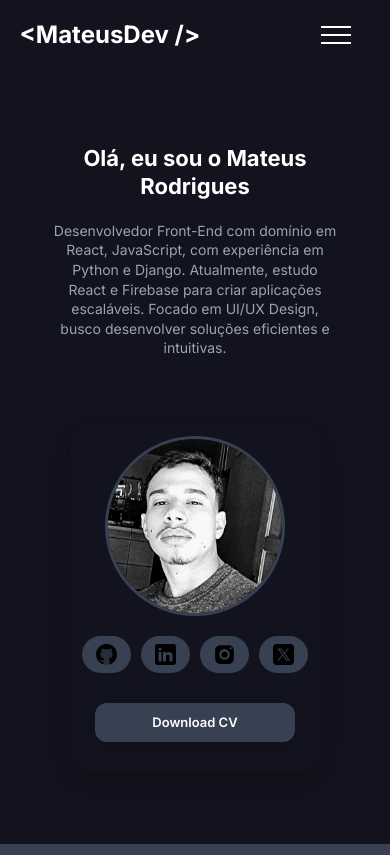
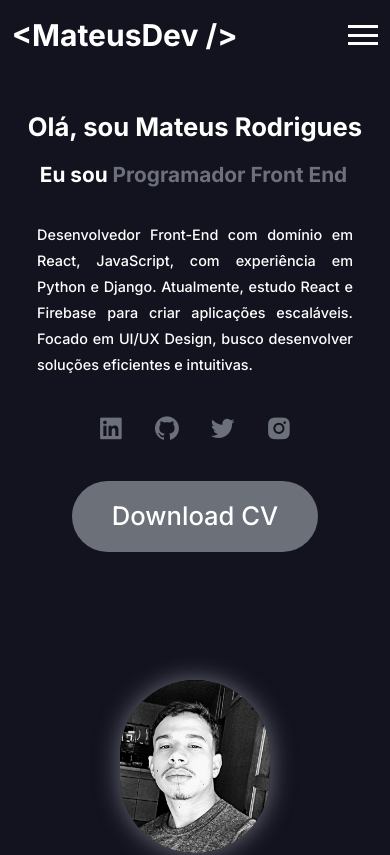
Before and after one commit to Mateusinhodev/portfolio_MateusDev, a React (Create React App) app: page / in a window 390 px wide. Shown: the top 855 px of the page. Built offline with nearby package versions, Linux system fonts and the light colour scheme.

Commit message:
Modificando o Home

```diff
--- a/package.json
+++ b/package.json
@@ -10,6 +10,7 @@
     "@mui/icons-material": "^6.4.7",
     "@mui/lab": "^6.0.0-beta.30",
     "@mui/material": "^6.4.7",
+    "boxicons": "^2.1.4",
     "cra-template": "1.2.0",
     "css-loader": "^7.1.2",
     "lucide-react": "^0.477.0",
--- a/src/App.css
+++ b/src/App.css
@@ -1,4 +1,5 @@
 @import url('https://fonts.googleapis.com/css2?family=Inter:ital,opsz,wght@0,14..32,100..900;1,14..32,100..900&display=swap');
+@import 'boxicons/css/boxicons.min.css';
 
 @tailwind base;
 @tailwind components;
--- a/src/components/Header/style.css
+++ b/src/components/Header/style.css
@@ -1,47 +1,46 @@
-body {
-    color: #FFF;
-    font-family: "Inter", serif;
-    font-weight: 700;
-    /* font-size: 30px; */
-}
-
 .header {
+    position: fixed;
+    top: 0;
+    left: 0;
+    right: 0;
     display: flex;
     justify-content: space-between;
-    width: 80%;
-    max-width: 1200px;
+    align-items: center;
     height: 70px;
-    align-items: center;
+    padding: 0 13%;
+    width: 100%;
     margin: 0 auto;
-    /* border: 2px solid #fff; */
+    z-index: 1000;
+    background-color: #13131f;
 }
 
 .logo {
     font-size: 30px;
-    text-align: center;
+    font-weight: bold;
+    color: #fff;
 }
 
 .menu-container {
     display: flex;
-    /* align-items: center; */
+    align-items: center;
 }
 
 .menu {
     display: flex;
-    gap: 10px;
-    /* flex-wrap: nowrap;
-    float: left;
-    align-items: center;
-    height: 45px;
-    padding: 15px;
-    border-radius: 20px;
-    list-style: none; */
+    gap: 20px;
+    list-style: none;
 }
 
 .menu-item a {
+    font-size: 18px;
     position: relative;
     text-decoration: none;
     color: #6c7079;
+    transition: color 0.3s;
+}
+
+.menu-item a:hover {
+    color: #fff;
 }
 
 .menu-item a::after {
@@ -59,26 +58,25 @@ body {
     width: 100%;
 }
 
-
 /* Menu Hamburguer */
+.menuButton {
+    display: none;
+}
 
 @media (max-width: 860px) {
     .menuButton {
         width: 30px;
         height: 30px;
-        position: relative;
-        right: 20px;
         cursor: pointer;
         display: flex;
         flex-direction: column;
-        text-align: center;
         justify-content: space-evenly;
+        margin-left: auto;
     }
 
     .linha {
-        display: block;
         width: 100%;
-        height: 2px;
+        height: 3px;
         background-color: white;
     }
 
@@ -88,31 +86,25 @@ body {
 
     .show {
         display: flex;
-        width: 25%;
-        height: auto;
+        flex-direction: column;
+        gap: 1rem;
         position: absolute;
-        top: 70px; /* Considere alinhar à altura do header */
-        right: 12%;
-        background-color: #0d0d0d; /* se quiser um fundo escuro pra destacar */
-        flex-direction: column;
+        top: 70px;
+        right: 5%;
+        background-color: #0d0d0d;
         padding: 20px;
-        gap: 1rem;
+        border-radius: 10px;
         z-index: 999;
     }
 }
 
-@media(max-width: 480px) {
+@media (max-width: 480px) {
     .header {
-        width: 90%;
-    }
-    .show {
-       width: 100%;
-       text-align: center;
-       margin-right: 0px;
-       right: 0;
+        padding: 0 3%;
     }
 
-    .logo {
-        font-size: 24px;
+    .show {
+        right: 3%;
+        width: 80%;
     }
 }
--- a/src/pages/Home/index.js
+++ b/src/pages/Home/index.js
@@ -5,91 +5,45 @@ import "./style.css";
 
 function Apresentacao() {
   return (
-    <div className="home-container">
-      <div className="apresentacao-container">
-        <h1 className="apresentacao-nome">Olá, eu sou o Mateus Rodrigues</h1>
-        <p className="apresentacao-introducao">
-          Desenvolvedor Front-End com domínio em React, JavaScript, com experiência em Python e Django. Atualmente, estudo React e Firebase para criar aplicações escaláveis. Focado em UI/UX Design, busco desenvolver soluções eficientes e intuitivas.
-        </p>
-        {/* <CurriculoBtn /> */}
-        {/* <Social /> */}
+    <section className="home" id="home">
+      <div className="home-container">
+          <h1>Olá, sou Mateus Rodrigues</h1>
+          <h3 className="text-animation">Eu sou <span></span></h3>
+          <p>
+            Desenvolvedor Front-End com domínio em React, JavaScript, com experiência em Python e Django. Atualmente, estudo React e Firebase para criar aplicações escaláveis. Focado em UI/UX Design, busco desenvolver soluções eficientes e intuitivas.
+          </p>
+          <Social />
+          <CurriculoBtn />
       </div>
       <ImagemPerfil />
-    </div>
+    </section>
+
   );
 }
 
 function ImagemPerfil() {
   return (
-    <div className="imagem-container">
-      <img className="imagem-perfil" src={imagemperfil} alt="Imagem de perfil" />
-      {/* <div class="designation">Desenvolvedor Front End</div>
-      <p>mateusdev23@gmail.com</p> */}
-      <Social/>
-      <CurriculoBtn />
+    <div className="home-img">
+      <img src={imagemperfil} alt="Imagem de perfil" />
+    </div>
+  );
+}
+
+function Social() {
+  return (
+    <div className="social-icons">
+        <a href="https://www.linkedin.com/in/mateus-rodrigues-a47002264/"><i class='bx bxl-linkedin-square'></i></a>
+        <a href="https://www.linkedin.com/in/mateus-rodrigues-a47002264/"><i class='bx bxl-github' ></i></a>
+        <a href="https://www.linkedin.com/in/mateus-rodrigues-a47002264/"><i class='bx bxl-twitter' ></i></a>
+        <a href="https://www.linkedin.com/in/mateus-rodrigues-a47002264/"><i class='bx bxl-instagram-alt' ></i></a>
     </div>
   );
 }
 
 function CurriculoBtn() {
   return (
-    <button className="curriculo-btn">
+    <div className="btn-curriculo">
       <a href={curriculo} download="curriculo">Download CV</a>
-    </button>
-  );
-}
-
-function Social() {
-  return (
-    <div className="social-container">
-        {/* GitHub */}
-        <a
-            href="https://github.com/Mateusinhodev"
-            target="_blank"
-            rel="noopener noreferrer"
-            className="text-gray-500 transition-colors duration-300 hover:text-blue-700"
-        >
-            <svg xmlns="http://www.w3.org/2000/svg" x="0px" y="0px" width="25" height="25" viewBox="0,0,256,256">
-            <g fill-rule="nonzero" stroke="none" stroke-width="1" stroke-linecap="butt" stroke-linejoin="miter" stroke-miterlimit="10" stroke-dasharray="" stroke-dashoffset="0" font-family="none" font-weight="none" font-size="none" text-anchor="none"><g transform="scale(10.66667,10.66667)"><path d="M12,2c-5.52285,0 -10,4.47715 -10,10c0,5.52285 4.47715,10 10,10c5.52285,0 10,-4.47715 10,-10c0,-5.52285 -4.47715,-10 -10,-10z" opacity="0.3"></path><path d="M10.9,2.1c-4.6,0.5 -8.3,4.2 -8.8,8.7c-0.5,4.7 2.2,8.9 6.3,10.5c0.3,0.1 0.6,-0.1 0.6,-0.5v-1.6c0,0 -0.4,0.1 -0.9,0.1c-1.4,0 -2,-1.2 -2.1,-1.9c-0.1,-0.4 -0.3,-0.7 -0.6,-1c-0.3,-0.1 -0.4,-0.1 -0.4,-0.2c0,-0.2 0.3,-0.2 0.4,-0.2c0.6,0 1.1,0.7 1.3,1c0.5,0.8 1.1,1 1.4,1c0.4,0 0.7,-0.1 0.9,-0.2c0.1,-0.7 0.4,-1.4 1,-1.8c-2.3,-0.5 -4,-1.8 -4,-4c0,-1.1 0.5,-2.2 1.2,-3c-0.1,-0.2 -0.2,-0.7 -0.2,-1.4c0,-0.4 0,-1 0.3,-1.6c0,0 1.4,0 2.8,1.3c0.5,-0.2 1.2,-0.3 1.9,-0.3c0.7,0 1.4,0.1 2,0.3c1.3,-1.3 2.8,-1.3 2.8,-1.3c0.2,0.6 0.2,1.2 0.2,1.6c0,0.8 -0.1,1.2 -0.2,1.4c0.7,0.8 1.2,1.8 1.2,3c0,2.2 -1.7,3.5 -4,4c0.6,0.5 1,1.4 1,2.3v2.6c0,0.3 0.3,0.6 0.7,0.5c3.7,-1.5 6.3,-5.1 6.3,-9.3c0,-6 -5.1,-10.7 -11.1,-10z"></path></g></g>
-            </svg>
-        </a>
-
-        {/* LinkedIn */}
-        <a
-            href="https://www.linkedin.com/in/mateus-rodrigues-a47002264/"
-            target="_blank"
-            rel="noopener noreferrer"
-            className="text-gray-500 transition-colors duration-300 hover:text-blue-700"
-        >
-            <svg xmlns="http://www.w3.org/2000/svg" x="0px" y="0px" width="25" height="25" viewBox="0,0,256,256">
-            <g fill-rule="nonzero" stroke="none" stroke-width="1" stroke-linecap="butt" stroke-linejoin="miter" stroke-miterlimit="10" stroke-dasharray="" stroke-dashoffset="0" font-family="none" font-weight="none" font-size="none" text-anchor="none"><g transform="scale(5.12,5.12)"><path d="M41,4h-32c-2.76,0 -5,2.24 -5,5v32c0,2.76 2.24,5 5,5h32c2.76,0 5,-2.24 5,-5v-32c0,-2.76 -2.24,-5 -5,-5zM17,20v19h-6v-19zM11,14.47c0,-1.4 1.2,-2.47 3,-2.47c1.8,0 2.93,1.07 3,2.47c0,1.4 -1.12,2.53 -3,2.53c-1.8,0 -3,-1.13 -3,-2.53zM39,39h-6c0,0 0,-9.26 0,-10c0,-2 -1,-4 -3.5,-4.04h-0.08c-2.42,0 -3.42,2.06 -3.42,4.04c0,0.91 0,10 0,10h-6v-19h6v2.56c0,0 1.93,-2.56 5.81,-2.56c3.97,0 7.19,2.73 7.19,8.26z"></path></g></g>
-            </svg>
-        </a>
-
-
-        {/* Instagram */}
-        <a
-            href="https://www.instagram.com/mateus.mt11/"
-            target="_blank"
-            rel="noopener noreferrer"
-            className="text-gray-500 transition-colors duration-300 hover:text-blue-700"
-        >
-            <svg xmlns="http://www.w3.org/2000/svg" x="0px" y="0px" width="25" height="25" viewBox="0,0,256,256">
-            <g fill-rule="nonzero" stroke="none" stroke-width="1" stroke-linecap="butt" stroke-linejoin="miter" stroke-miterlimit="10" stroke-dasharray="" stroke-dashoffset="0" font-family="none" font-weight="none" font-size="none" text-anchor="none"><g transform="scale(10.66667,10.66667)"><path d="M8,3c-2.761,0 -5,2.239 -5,5v8c0,2.761 2.239,5 5,5h8c2.761,0 5,-2.239 5,-5v-8c0,-2.761 -2.239,-5 -5,-5zM18,5c0.552,0 1,0.448 1,1c0,0.552 -0.448,1 -1,1c-0.552,0 -1,-0.448 -1,-1c0,-0.552 0.448,-1 1,-1zM12,7c2.761,0 5,2.239 5,5c0,2.761 -2.239,5 -5,5c-2.761,0 -5,-2.239 -5,-5c0,-2.761 2.239,-5 5,-5zM12,9c-1.65685,0 -3,1.34315 -3,3c0,1.65685 1.34315,3 3,3c1.65685,0 3,-1.34315 3,-3c0,-1.65685 -1.34315,-3 -3,-3z"></path></g></g>
-            </svg>
-        </a>
-
-        {/* Twiter */}
-        <a
-            href="https://x.com/MateusinhoDev"
-            target="_blank"
-            rel="noopener noreferrer"
-            className="text-gray-500 transition-colors duration-300 hover:text-blue-700"
-        >
-            <svg xmlns="http://www.w3.org/2000/svg" x="0px" y="0px" width="25" height="25" viewBox="0,0,256,256">
-            <g fill-rule="nonzero" stroke="none" stroke-width="1" stroke-linecap="butt" stroke-linejoin="miter" stroke-miterlimit="10" stroke-dasharray="" stroke-dashoffset="0" font-family="none" font-weight="none" font-size="none" text-anchor="none"><g transform="scale(5.12,5.12)"><path d="M11,4c-3.866,0 -7,3.134 -7,7v28c0,3.866 3.134,7 7,7h28c3.866,0 7,-3.134 7,-7v-28c0,-3.866 -3.134,-7 -7,-7zM13.08594,13h7.9375l5.63672,8.00977l6.83984,-8.00977h2.5l-8.21094,9.61328l10.125,14.38672h-7.93555l-6.54102,-9.29297l-7.9375,9.29297h-2.5l9.30859,-10.89648zM16.91406,15l14.10742,20h3.06445l-14.10742,-20z"></path></g></g>
-            </svg>
-        </a>
     </div>
   );
 }
--- a/src/pages/Home/style.css
+++ b/src/pages/Home/style.css
@@ -1,324 +1,235 @@
-/* Container principal */
-.home-container {
-    display: flex;
-    flex-wrap: wrap;
-    width: 90%;
-    max-width: 1200px;
-    align-items: center;
-    justify-content: center;
-    min-height: calc(100vh - 70px);
-    margin: 0 auto;
-    gap: 60px;
+section {
+    min-height: 100vh;
+    padding: 5rem 10%;
 }
 
-/* Apresentação texto */
-.apresentacao-container {
-    width: 70%;
-    max-width: 700px;
-    /* text-align: center; */
-}
-
-.apresentacao-nome {
-    font-size: clamp(1rem, 2vw, 6rem);
-    font-weight: 700;
-    margin-bottom: 25px;
-    color: #FFF;
-    font-family: 'Inter', sans-serif;
-}
-
-.apresentacao-introducao {
-    font-size: clamp(1rem, 2vw, 1.6rem);
-    font-weight: 400;
-    margin-top: 20px;
-    line-height: 1.6;
-    color: #9CA3AF;
-    text-align: justify;
-    max-width: 700px;
-    margin-left: auto;
-    margin-right: auto;
-}
-
-.curriculo-btn {
-    width: clamp(160px, 40%, 220px);
-    background-color: #374151;
-    color: #ffffff;
-    text-align: center;
-    font-size: 1rem;
-    font-weight: 600;
-    border-radius: 12px;
-    border: none;
-    padding: 12px;
-    cursor: pointer;
-    transition: background-color 0.3s, transform 0.2s;
-    margin: 25px auto;
-    box-shadow: 0px 4px 10px rgba(0,0,0,0.1);
+.home {
     display: flex;
     align-items: center;
     justify-content: center;
+    gap: 8rem;
+    flex-wrap: wrap; /* Adicionado para responsividade */
 }
 
-.curriculo-btn:hover {
-    background-color: #4b5563;
-    transform: scale(1.05);
+.home-container {
+    display: flex;
+    flex-direction: column;
+    align-items: flex-start; /* Melhor que baseline para alinhamento */
+    text-align: left;
+    justify-content: center;
+    /* margin-top: 0.5rem; */
 }
 
-.social-container {
-    display: flex;
-    gap: 12px;
-    margin: 20px auto 10px;
+span {
+    color: #6c7079;
+}
+
+.home-container h3 {
+    margin-bottom: 2rem;
+    margin-top: 1rem;
+    font-size: 2.5rem;
+}
+
+.home-container h1 {
+    font-size: 3rem;
+    font-weight: 700;
+    margin-top: 4rem;
+    line-height: 1.2;
+}
+
+.home-container p {
+    font-size: 1.2rem;
+    font-weight: 500;
+    line-height: 1.8;
+    max-width: 700px;
+    text-align: justify;
+}
+
+.home-img {
+    border-radius: 300px;
+}
+
+.home-img img {
+    width: 32vw;
+    max-width: 300px;
+    border-radius: 300px;
+    box-shadow: 0 0 25px #6c7079;
+    cursor: pointer;
+    transition: 0.4s ease-in-out;
+}
+
+.home-img img:hover {
+    box-shadow: 0 0 25px #6c7079,
+                0 0 50px #6c7079,
+                0 0 100px #6c7079;
+}
+
+.social-icons {
+    margin-top: 2rem;
+}
+
+.social-icons a {
+    display: inline-flex;
     justify-content: center;
     align-items: center;
-    flex-wrap: wrap;
+    width: 3rem;
+    height: 3rem;
+    background: transparent;
+    /* border: 2px solid #6c7079; */
+    font-size: 2.5rem;
+    border-radius: 50%;
+    color: #6c7079;
+    margin: 0 1rem 0 0;
+    transition: 0.3s ease-in-out;
 }
 
-.social-container a {
-    padding: 6px 12px;
-    text-decoration: none;
-    background-color: #374151;
-    color: #ffffff;
-    border-radius: 20px;
-    transition: all 0.3s;
-    font-weight: 500;
-    font-size: clamp(0.8rem, 2vw, 1rem);
+.social-icons a:hover {
+    color: #6c7079;
+    transform: scale(1.3) translateY(-5px);
+    box-shadow: 0 0 25px #6c7079;
+    /* background-color: #6c7079; */
 }
 
-.social-container a:hover {
-    background-color: #cfd6e4;
-    color: #111827;
-    transform: scale(1.1);
-    box-shadow: 0 4px 12px rgba(0,0,0,0.2);
+.btn-curriculo {
+    display: inline-block;
+    padding: 1rem 2.5rem;
+    background-color: #6c7079;
+    color: #fff;
+    font-size: 1.6rem;
+    font-weight: 500;
+    border-radius: 3rem;
+    border: none;
+    text-decoration: none;
+    transition: 0.3s ease-in-out;
+    margin-top: 2rem;
 }
 
-/* Imagem container */
-.imagem-container {
-    display: flex;
-    flex-direction: column;
-    justify-content: center;
-    align-items: center;
-    width: 100%;
-    max-width: 420px;
-    padding: 15px;
-    box-shadow: 0px 8px 24px rgba(0, 0, 0, 0.2);
-    border-radius: 20px;
-    background-color: #13131f;
-    text-align: center;
-    margin: 0 auto;
+.btn-curriculo:hover {
+    background-color: #fff;
+    color: #6c7079;
+    box-shadow: 0 0 15px #6c7079;
+    transform: translateY(-5px);
 }
 
-.imagem-perfil {
-    width: 100%;
-    max-width: 350px;
-    height: auto;
-    aspect-ratio: 1 / 1;
-    object-fit: cover;
-    border: 3px solid #374151;
-    border-radius: 50%;
-    transition: transform 0.3s;
+.text-animation {
+    /* font-size: 34px;
+    font-weight: 600;
+    min-width: 280px; */
+    overflow: hidden;
+    white-space: nowrap;
+    border-right: 3px solid #6c7079;
+    animation: typing 3.5s steps(30, end), blink 0.75s step-end infinite;
+    font-size: 2.5rem;
+    font-weight: bold;
 }
 
-.imagem-perfil:hover {
-    transform: scale(1.05);
+.text-animation span {
+    position: relative;
 }
 
-.designation {
-    margin-top: 15px;
-    font-size: clamp(0.9rem, 2vw, 1.2rem);
-    color: #4b5563;
-    font-family: "Inter", sans-serif;
-    font-weight: 500;
+.text-animation span:before {
+    content: "Programador Front End";
+    color: #6c7079;
+    animation: words 20s infinite;
 }
 
-/* Responsividade extra */
+@keyframes typing {
+    from { width: 0; }
+    to { width: 100%; }
+}
 
-@media (max-width: 1366px) {
-    .home-container {
-      flex-direction: column;
-      align-items: center;
-      gap: 30px; /* Reduz o espaço entre texto e imagem */
-      padding: 40px 20px;
+@keyframes blink {
+    50% { border-color: transparent; }
+}
+
+/* Telas pequenas (tablets e celulares maiores: 768px - 991px) */
+@media (max-width: 991px) {
+    .home {
+        flex-direction: column;
+        text-align: center;
+        align-items: center;
     }
 
-    .apresentacao-container {
-      max-width: 700px;
-      text-align: center;
+    .home-container {
+        align-items: center;
+        text-align: center;
     }
 
-    .apresentacao-nome {
-      font-size: 34px;
+    .home-container h1 {
+        font-size: 2.5rem;
     }
 
-    .apresentacao-introducao {
-      font-size: 20px;
-      line-height: 1.6;
+    .home-container h3 {
+        font-size: 2rem;
     }
 
-    .imagem-container {
-      width: auto;
-      max-width: 320px;
-      padding: 0;
+    .home-container p {
+        font-size: 1rem;
+        max-width: 90%;
     }
 
-    .imagem-perfil {
-      width: 100%;
-      height: auto;
+    .home-img img {
+        width: 60vw;
+        max-width: 220px;
     }
 
-    .social-container {
-      justify-content: center;
-    }
-
-    .curriculo-btn {
-      margin: 20px auto 0 auto;
-      display: block;
+    .social-icons a {
+        font-size: 2rem;
+        width: 2.8rem;
+        height: 2.8rem;
     }
 }
 
-@media (max-width: 1320px) {
-    .home-container {
-        gap: 60px;
-        padding: 20px 0;
+/* Telas extra pequenas (celulares: até 767px) */
+@media (max-width: 767px) {
+    section {
+        padding: 3rem 5%;
     }
 
-    .apresentacao-container {
-        max-width: 600px;
+    .home-container h1 {
+        font-size: 2rem;
     }
 
-    .apresentacao-nome {
-        font-size: 32px;
-        /* text-align: center; */
+    .home-container h3 {
+        font-size: 1.6rem;
     }
 
-    .apresentacao-introducao {
-        font-size: 20px;
-        text-align: justify;
-        line-height: 1.5;
+    .home-container p {
+        font-size: 0.95rem;
     }
 
-    .curriculo-btn {
-        width: 180px;
-        margin: 20px auto;
-        font-size: 15px;
-        display: flex;
-        justify-content: center;
+    .home-img img {
+        width: 70vw;
+        max-width: 180px;
     }
 
-    .social-container {
-        justify-content: center;
-        gap: 10px;
-    }
-
-    .imagem-container {
-        width: 380px;
-        height: auto;
-        padding: 20px;
-    }
-
-    .imagem-perfil {
-        width: 300px;
-        height: 300px;
-    }
-
-    .designation {
-        font-size: 15px;
-        margin-top: 10px;
+    .social-icons a {
+        margin: 0 0.5rem;
     }
 }
 
-@media (max-width: 1156px) {
-    .apresentacao-nome {
-        text-align: center;
+/* Telas muito pequenas (smartphones antigos, até 480px) */
+@media (max-width: 480px) {
+    .home-container h1 {
+        font-size: 1.6rem;
     }
 
-    .apresentacao-introducao {
-        text-align: center;
+    .home-container h3 {
+        font-size: 1.3rem;
+    }
+
+    .home-container p {
+        font-size: 0.9rem;
+    }
+
+    .home-img img {
+        width: 80vw;
+        max-width: 150px;
+    }
+
+    .social-icons a {
+        font-size: 1.8rem;
+        width: 2.5rem;
+        height: 2.5rem;
     }
 }
-
-@media (max-width: 768px) {
-    .home-container {
-        flex-direction: column;
-        gap: 50px;
-        padding: 15px;
-    }
-
-    .apresentacao-container {
-        width: 90%;
-        text-align: center;
-    }
-
-    .apresentacao-nome {
-        font-size: clamp(1.5rem, 5vw, 2rem);
-        line-height: 1.2;
-        margin-bottom: 15px;
-    }
-
-    .apresentacao-introducao {
-        font-size: clamp(1rem, 4vw, 1.4rem);
-        line-height: 1.5;
-        text-align: center;
-        max-width: 90%;
-    }
-
-    .imagem-container {
-        width: 85%;
-        max-width: 280px;
-        padding: 10px;
-    }
-
-    .imagem-perfil {
-        width: 100%;
-        max-width: 220px;
-        height: auto;
-    }
-
-    .social-container {
-        justify-content: center;
-        gap: 10px;
-    }
-
-    .curriculo-btn {
-        width: 80%;
-        max-width: 200px;
-        padding: 12px;
-        font-size: 14px;
-    }
-}
-
-@media (max-width: 480px) {
-    .home-container {
-        padding: 10px;
-        gap: 70px;
-    }
-
-    .apresentacao-container {
-        width: 95%;
-        /* padding: 0 10px; */
-    }
-
-    .apresentacao-nome {
-        font-size: 22px;
-        line-height: 1.3;
-    }
-
-    .apresentacao-introducao {
-        font-size: 14px;
-        text-align: center;
-        line-height: 1.4;
-    }
-
-    .imagem-container {
-        width: 90%;
-        max-width: 250px;
-        padding: 8px;
-    }
-
-    .imagem-perfil {
-        max-width: 180px;
-    }
-
-    .curriculo-btn {
-        width: 90%;
-        font-size: 13px;
-        padding: 10px;
-    }
-}
```
Also changed, not shown: 1 other file (tests, documents, lock files or other folders).
